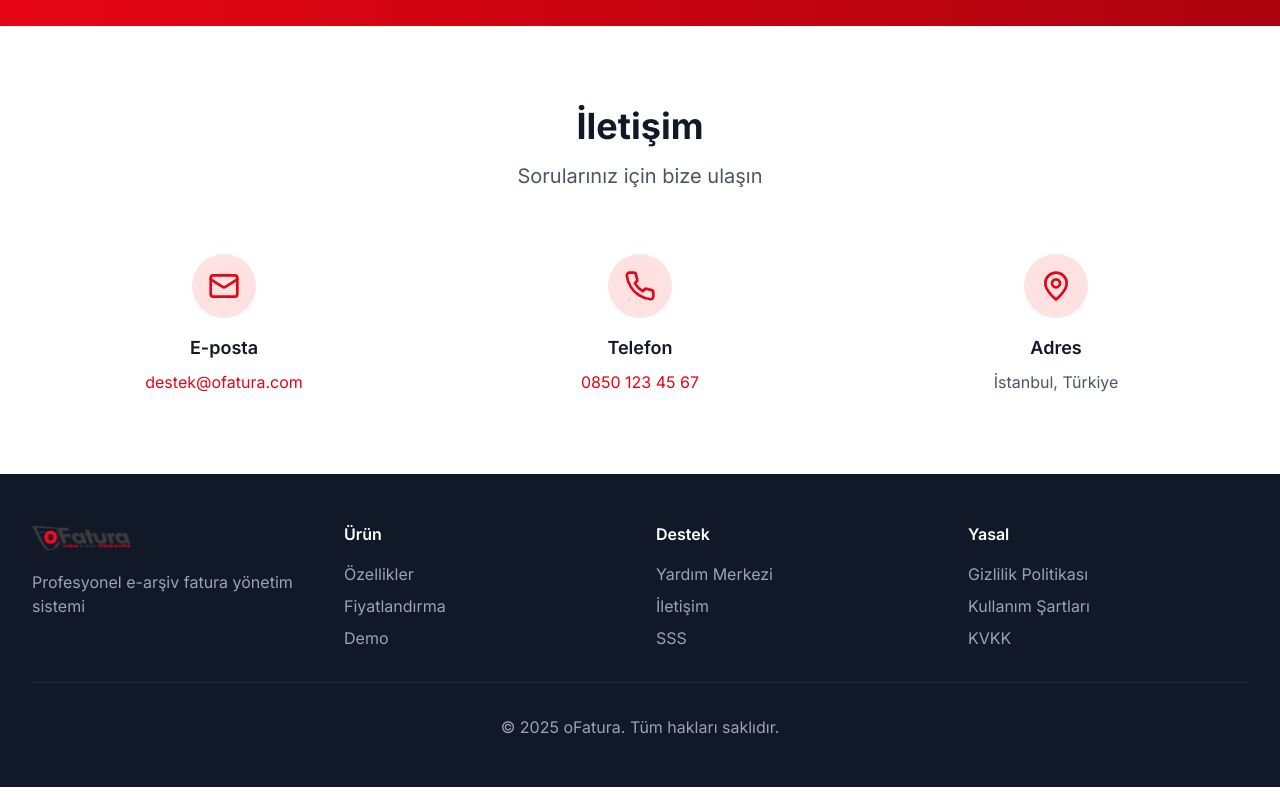
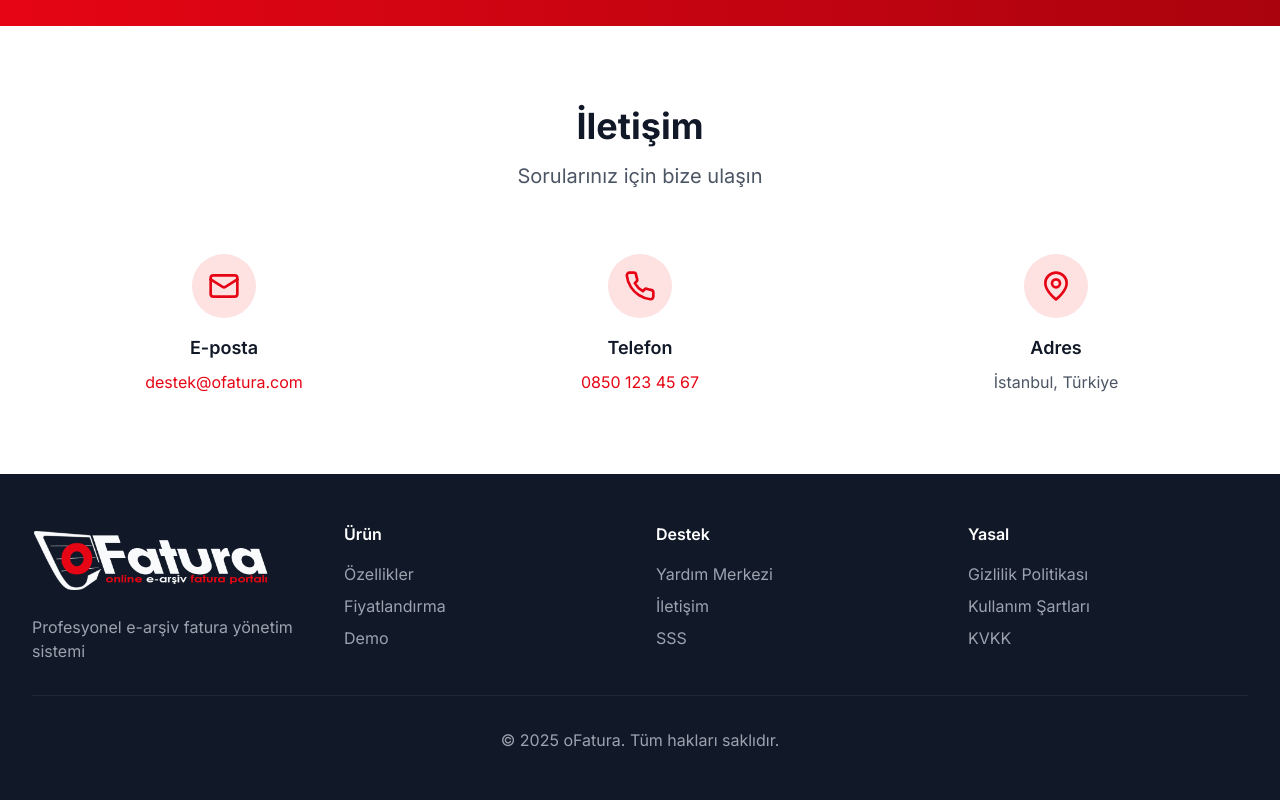
Before and after one commit to kolayhesapcomtr/ofatura, a Next.js app: page /ofatura/ in a window 1280 px wide. Shown: the part 2891-3691 px from the top of the page. Built offline with nearby package versions, Linux system fonts and the light colour scheme.

Commit message:
feat: Update footer logo to footer-logo.png with 240x77 size
- Replace oFatura.png with footer-logo.png in footer
- Match footer logo size with header (240x77)
- Remove brightness-150 filter (footer-logo is pre-styled for dark bg)
- Update className from h-8 to w-60 h-auto for proper scaling

```diff
--- a/app/page.tsx
+++ b/app/page.tsx
@@ -410,11 +410,11 @@ export default function Home() {
             <div>
               <div className="flex items-center space-x-2 mb-4">
                 <Image
-                  src="/ofatura/oFatura.png"
+                  src="/ofatura/footer-logo.png"
                   alt="oFatura"
-                  width={120}
-                  height={32}
-                  className="h-8 w-auto brightness-150"
+                  width={240}
+                  height={77}
+                  className="w-60 h-auto"
                 />
               </div>
               <p className="text-gray-400">
```
